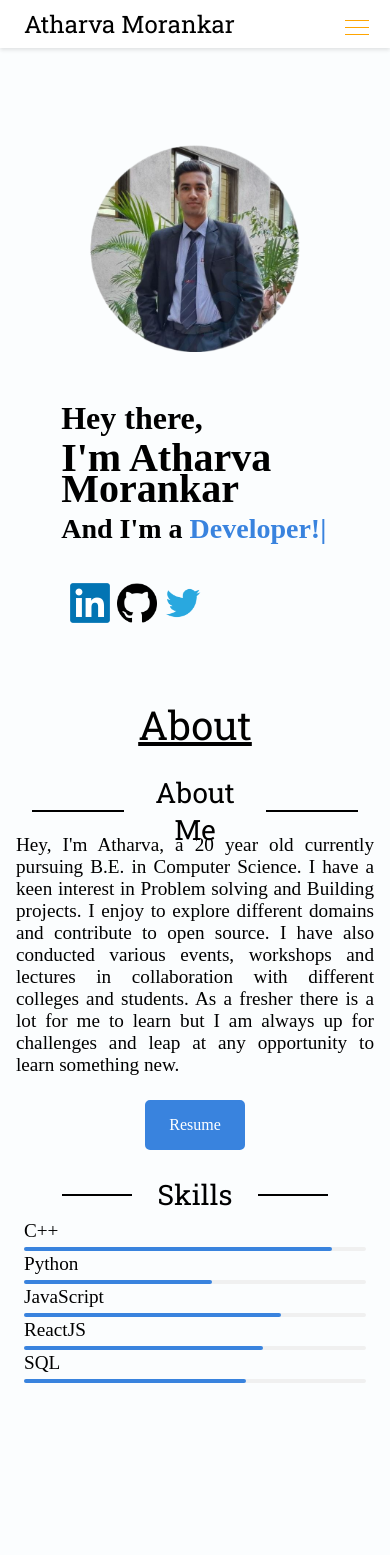
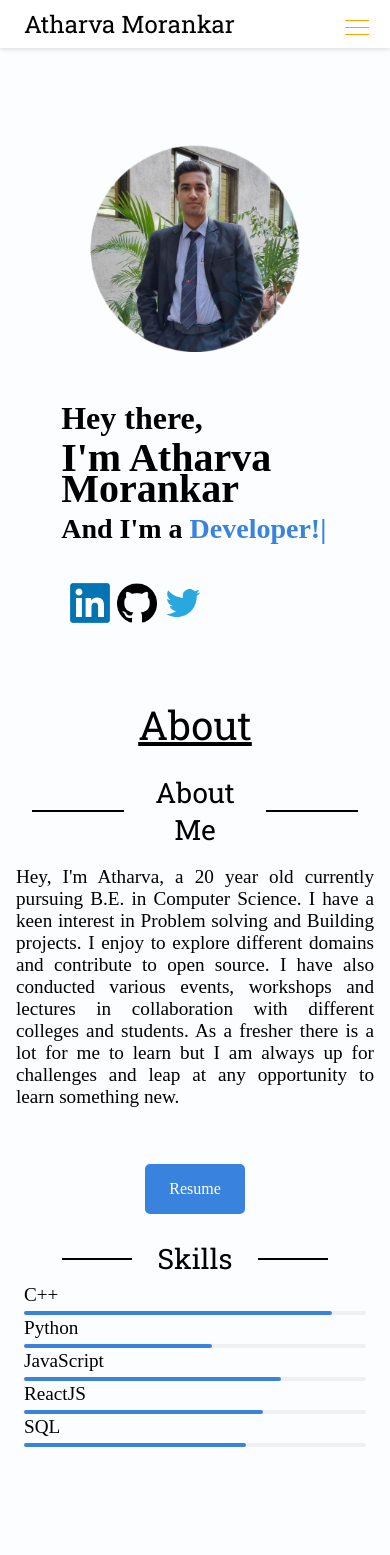
Before and after one commit to Atharva-Morankar-09/Portfolio_Website, a React (Create React App) app: page / in a window 390 px wide. Shown: the top 1555 px of the page. Built offline with nearby package versions, Linux system fonts and the light colour scheme.

Commit message:
Moto Resp

```diff
--- a/src/index.css
+++ b/src/index.css
@@ -574,100 +574,6 @@ h3 span{
   font-weight: 200;
   text-align: center;
 }
-
-/* .projSecContainer{
-  display: flex;
-  align-items: center;
-  justify-content: center;
-  height: 24rem;
-}
-
-.projContainer{
-  width: 35rem;
-  margin-top: 2rem;
-}
-
-.projContent{
-  display: grid;
-  justify-content: center;
-}
-
-.projImg{
-  height: 10rem;
-  border-radius: .75rem;
-  margin-bottom: 0.75rem;
-}
-
-.projName{
-  font-family: 'Roboto Slab', serif;
-  font-size: large;
-  margin: 10px 0;
-  margin-bottom: .85rem;
-}
-
-.projDesc{
-  margin: 10px;
-  font-size: medium;
-  font-family:'Segoe UI';
-}
-
-.projLink{
-  cursor: pointer;
-  font-family: 'Roboto Slab', serif;
-  display: inline-flex;
-  align-items: center;
-  column-gap: .2rem;
-  font-size: medium;
-  font-weight: 300;
-  margin-top: 10px;
-  text-decoration: none;
-  color: rgb(57, 131, 222);
-}
-
-.projLink:hover{
-  cursor: pointer;
-}
-
-.projLink i{
-  font-size: 1.5rem;
-  transition: transform .3s;
-}
-
-.projLink:hover i{
-   transform: translateX(.25rem);
-} */
-
-/* Swiper */
-
-/* .swiper-button-prev, .swiper-button-next{
-  font-weight: 700;
-  font-size: large;
-}
-
-.swiper-button-prev::after, .swiper-button-next::after{
-     font-weight: 700;
-     display: none;
-}
-
-.swiper-button-prev:hover, .swiper-button-next:hover{
-  transform: scale(1.1);
-}
-
-.swiper-slide{
-   margin-bottom: 1.5rem;
-}
-
-.swiper-scrollbar.swiper-scrollbar-horizontal{
-  display: none;
-}
-
-.projSecB .swiper-horizontal>.swiper-pagination-bullets .swiper-pagination-bullet, .swiper-pagination-horizontal.swiper-pagination-bullets .swiper-pagination-bullet{
-  background-color:white;
-}
-
-.projSecW .swiper-horizontal>.swiper-pagination-bullets .swiper-pagination-bullet, .swiper-pagination-horizontal.swiper-pagination-bullets .swiper-pagination-bullet{
-  background-color:rgb(52, 140, 247);
-} */
 
 .projContainer{
   max-width: 749PX;
@@ -1273,7 +1179,7 @@ h3 span{
   }
 
   .aboutInfo p{
-    padding: 1.5rem 0rem;
+    padding: 3.5rem 0rem;
     margin: 0;
   }
 
@@ -1307,6 +1213,7 @@ h3 span{
 
   .cSec{
     height: 55rem;
+    padding-top: 5rem;
   }
 
   .contForm{
@@ -1320,14 +1227,6 @@ h3 span{
     margin-left: auto;
     margin-right: auto;
   }
-
-  /* .projImg{
-    width: 320px;
-  } */
-
-  /* .projContent{
-    align-items: center;
-  } */
 }
 
 @media (max-width: 630px){
```
